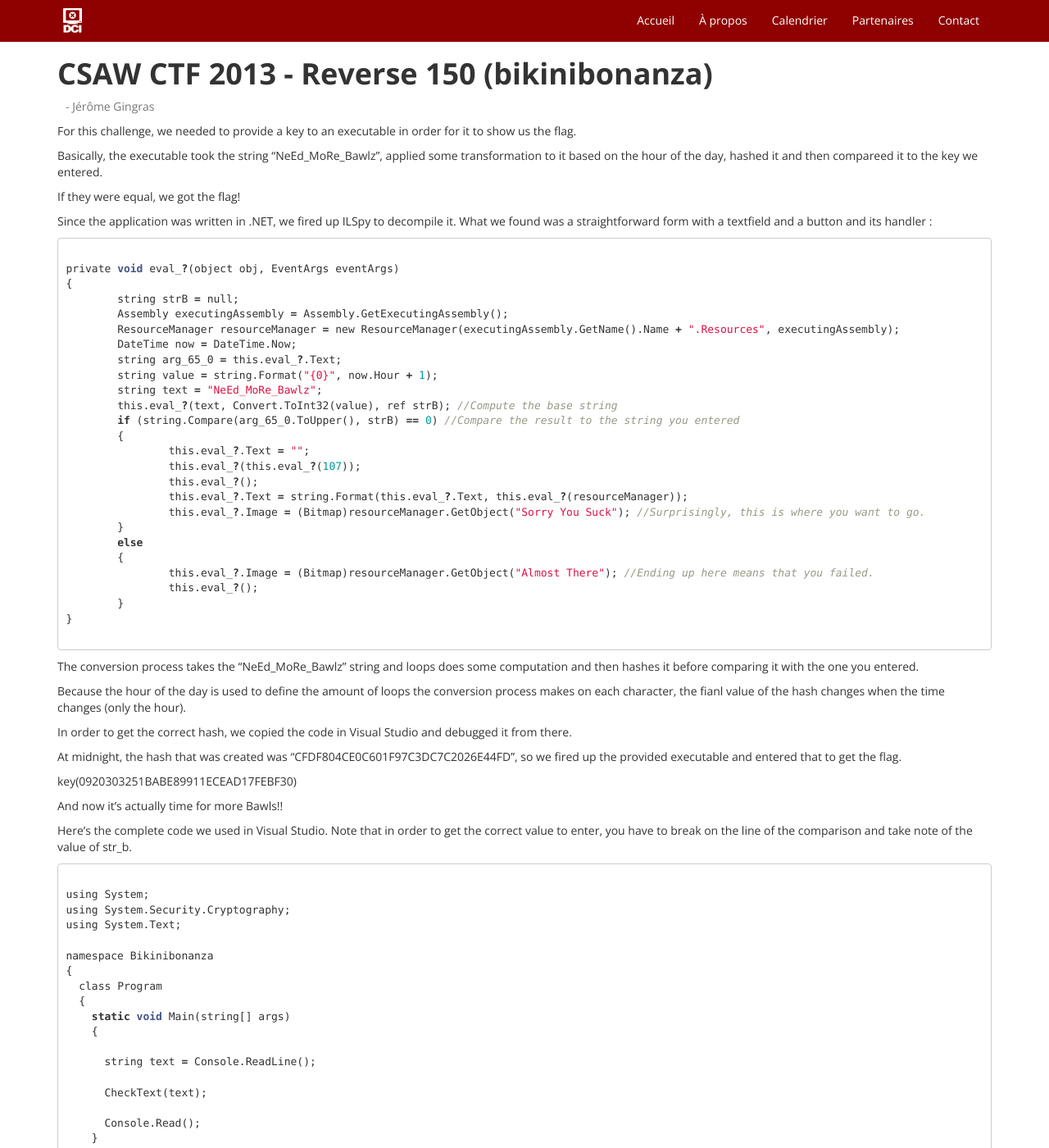
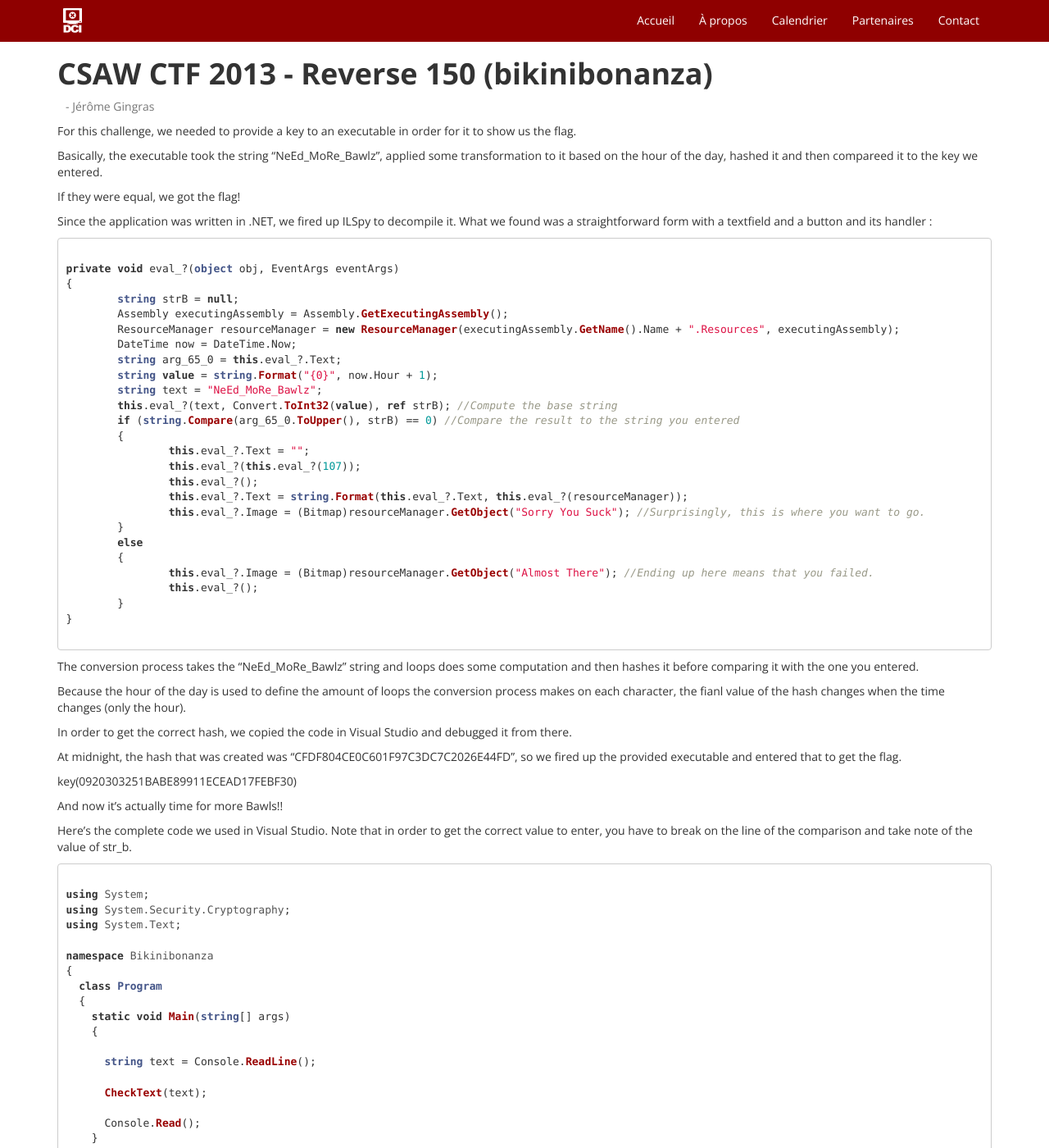
Before and after one commit to dciets/dciets.github.io, a Jekyll site: the page built from writeups/_posts/2013-09-23-csaw-ctf-2013-rev150.markdown, in a window 1280 px wide and 1400 px high. Shown: the whole window at 82% size. Built offline with Jekyll 4.4.1, drawn with Linux system fonts in a browser that asks for light colours; Markdown is read by kramdown in place of the engine named in the settings; comment, search, counter and statistics services are not loaded.

Commit message:
Update 2013-09-23-csaw-ctf-2013-rev150.markdown

````diff
--- a/writeups/_posts/2013-09-23-csaw-ctf-2013-rev150.markdown
+++ b/writeups/_posts/2013-09-23-csaw-ctf-2013-rev150.markdown
@@ -6,13 +6,13 @@ author: "Jérôme Gingras"
 
 For this challenge, we needed to provide a key to an executable in order for it to show us the flag.
 
-Basically, the executable took the string "NeEd_MoRe_Bawlz", applied some transformation to it based on the hour of the day, hashed it and then compareed it to the key we entered.
+Basically, the executable took the string "NeEd\_MoRe\_Bawlz", applied some transformation to it based on the hour of the day, hashed it and then compareed it to the key we entered.
 
 If they were equal, we got the flag!
 
 Since the application was written in .NET, we fired up ILSpy to decompile it. What we found was a straightforward form with a textfield and a button and its handler :
 
-```c
+```cs
 
 private void eval_?(object obj, EventArgs eventArgs)
 {
@@ -55,7 +55,7 @@ And now it's actually time for more Bawls!!
 
 Here's the complete code we used in Visual Studio. Note that in order to get the correct value to enter, you have to break on the line of the comparison and take note of the value of str_b.
 
-```c
+```cs
 
 using System;
 using System.Security.Cryptography;
````
